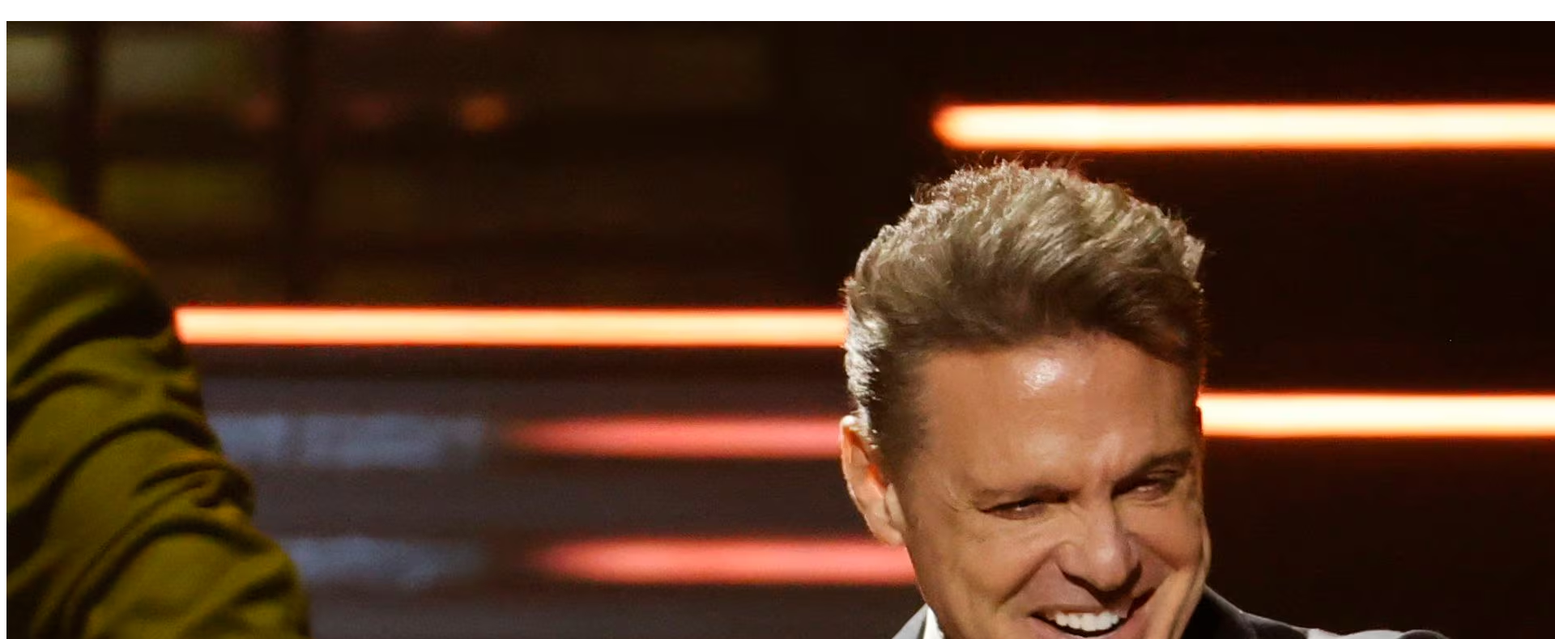
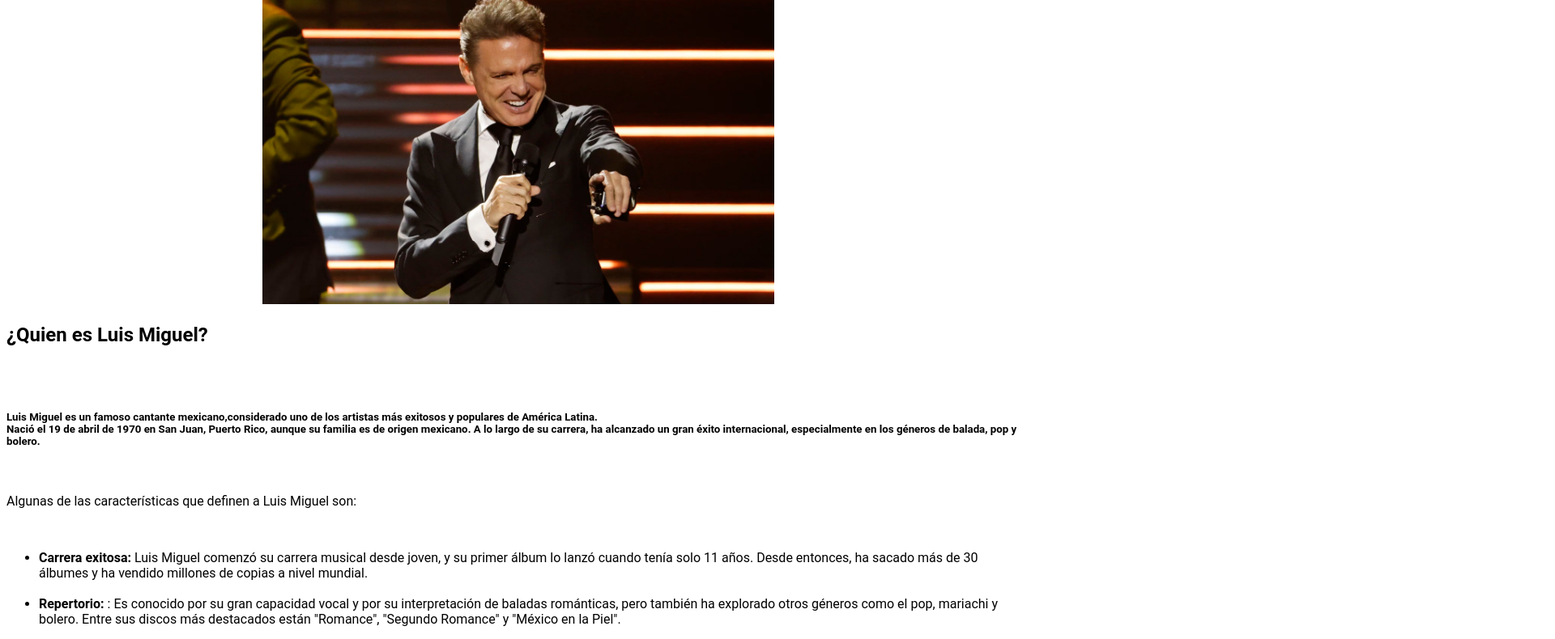
Before and after one commit to GerlyUwU/Luis-Miguel, a plain HTML site: page index.html in a window 1280 px wide. Shown: the part 141-931 px from the top of the page at 81% size, 1920 px wide, since content can reach past the window. Drawn offline with Linux system fonts and the light colour scheme.

Commit message:
hemos agregado nuevos estilos a las fuentes

```diff
--- a/index.html
+++ b/index.html
@@ -16,7 +16,7 @@
     <body>
     <section id="introduccion">
        <h1> El sol de Mexico, Luis Miguel</h1></center>
-       <img src="/Images/luis mi god.avif" alt="Luis miguel ">
+       <img id="imgmain" src="/Images/luis mi god.avif" alt="Luis miguel "id=" >
         <br><br>
         <h2>¿Quien es Luis Miguel?</h2>
 
--- a/style.css
+++ b/style.css
@@ -1,5 +1,11 @@
-h1,h2,h3,h4,h5,h6 {
-    color: red;
-    font-size: 50px;
-    font-weight: bold;
+#introduccion{
+    font-family: 'Roboto', sans-serif;
 }
+
+#imgmain{
+ width: 50%;
+    height: 50%;
+    position: relative;
+    margin-left: 25%;
+
+}
```
